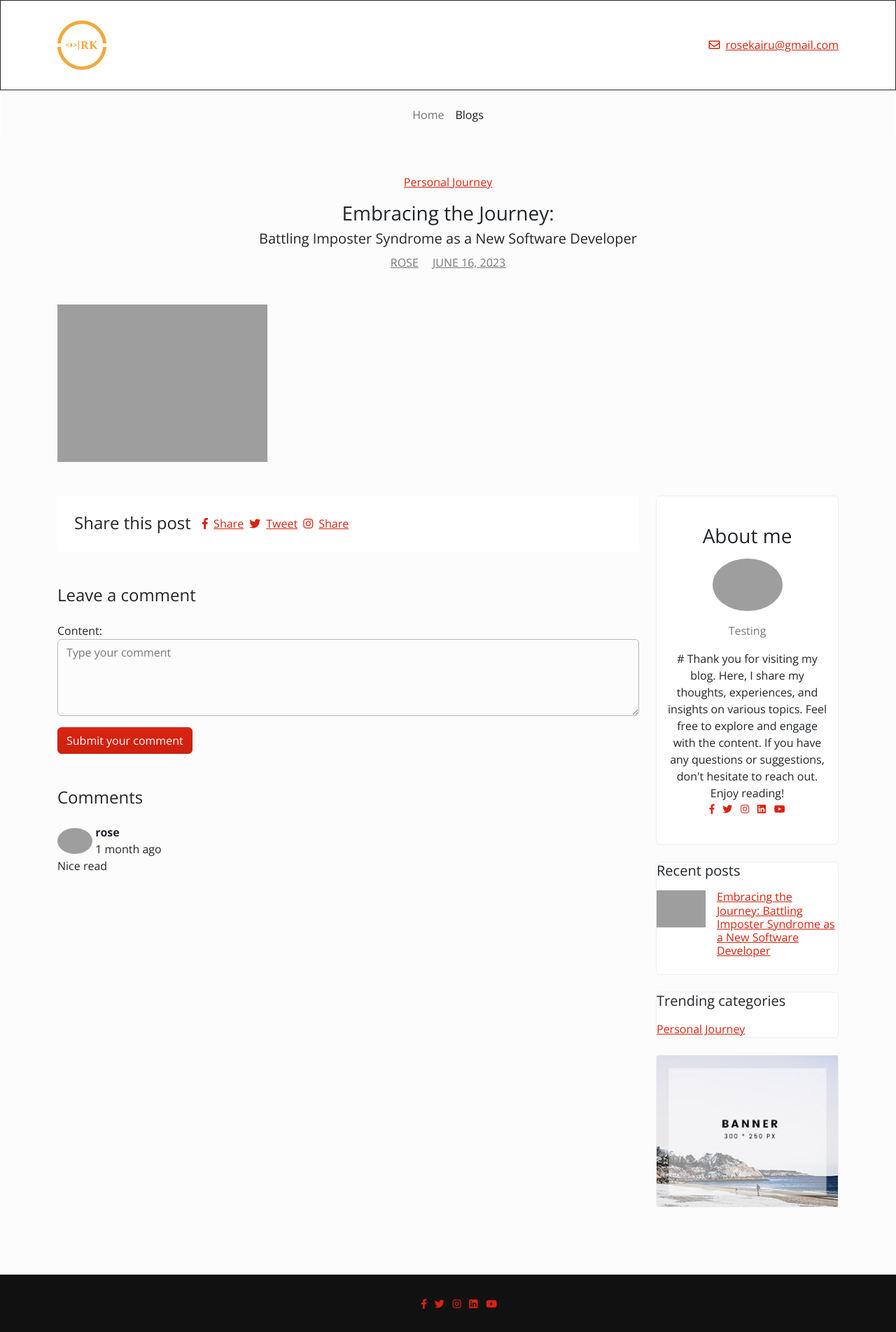
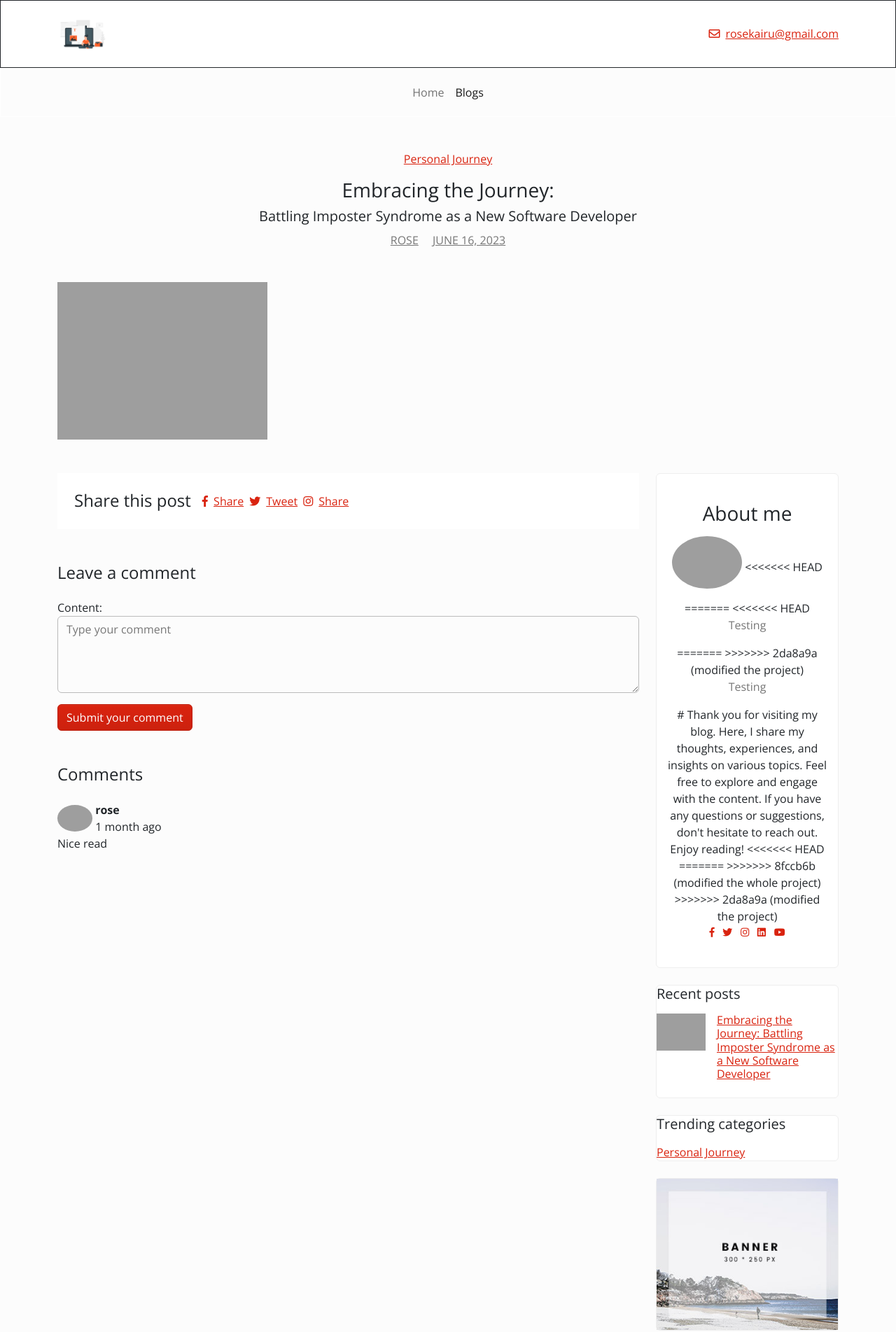
Before and after one commit to rosekairu/PersonalWeblog, a Django app: page /post/1/ in a window 1280 px wide. Shown: the top 1903 px of the page at 70% size. Run offline with Django 4.2, Linux system fonts and the light colour scheme; data comes from the database, SQL or seed files in the repository; some libraries are stand-ins or nearby versions; grey boxes are pictures that could not be loaded.

Commit message:
resolving conflict

```diff
--- a/templates/navbar.html
+++ b/templates/navbar.html
@@ -3,7 +3,7 @@
    <header class="header">
     <nav class="navbar navbar-expand-lg navbar-light py-4 index-forward bg-white">
       <div class="container d-flex justify-content-center justify-content-lg-between align-items-center">
-        <img class="img-fluid" src="{% static 'img/background.png' %}" alt="" width="70">
+        <img class="img-fluid" src="{% static 'img/logo.gif' %}" alt="" width="70">
         <a class="navbar-brand" href=""></a>
         <a class="reset-anchor text-sm mb-0 h6 d-none d-lg-block" href=""><i class="far fa-envelope me-2 text-primary"></i>rosekairu@gmail.com</a>
       </div>
--- a/templates/sidebar.html
+++ b/templates/sidebar.html
@@ -12,11 +12,21 @@
           width="100">
         {% endif %}
         {% if description %}
+<<<<<<< HEAD
+=======
+<<<<<<< HEAD
+        <p class="text-sm text-muted">{{ description }}</p>
+=======
+>>>>>>> 2da8a9a (modified the project)
         <p class="text-sm text-muted">{{ description }}</p> # Thank you for visiting my blog.
 
         Here, I share my thoughts, experiences, and insights on various topics. Feel free to explore and engage with the content. If you have any questions or suggestions, don't hesitate to reach out.
 
         Enjoy reading!
+<<<<<<< HEAD
+=======
+>>>>>>> 8fccb6b (modified the whole project)
+>>>>>>> 2da8a9a (modified the project)
         {% else %}
         <p class="text-sm text-muted">No description available.</p>
         {% endif %}
```
Also changed, not shown: templates/blog.html (+10 -0 lines), static_in_env/img/logo.gif (added), 1 other file.
